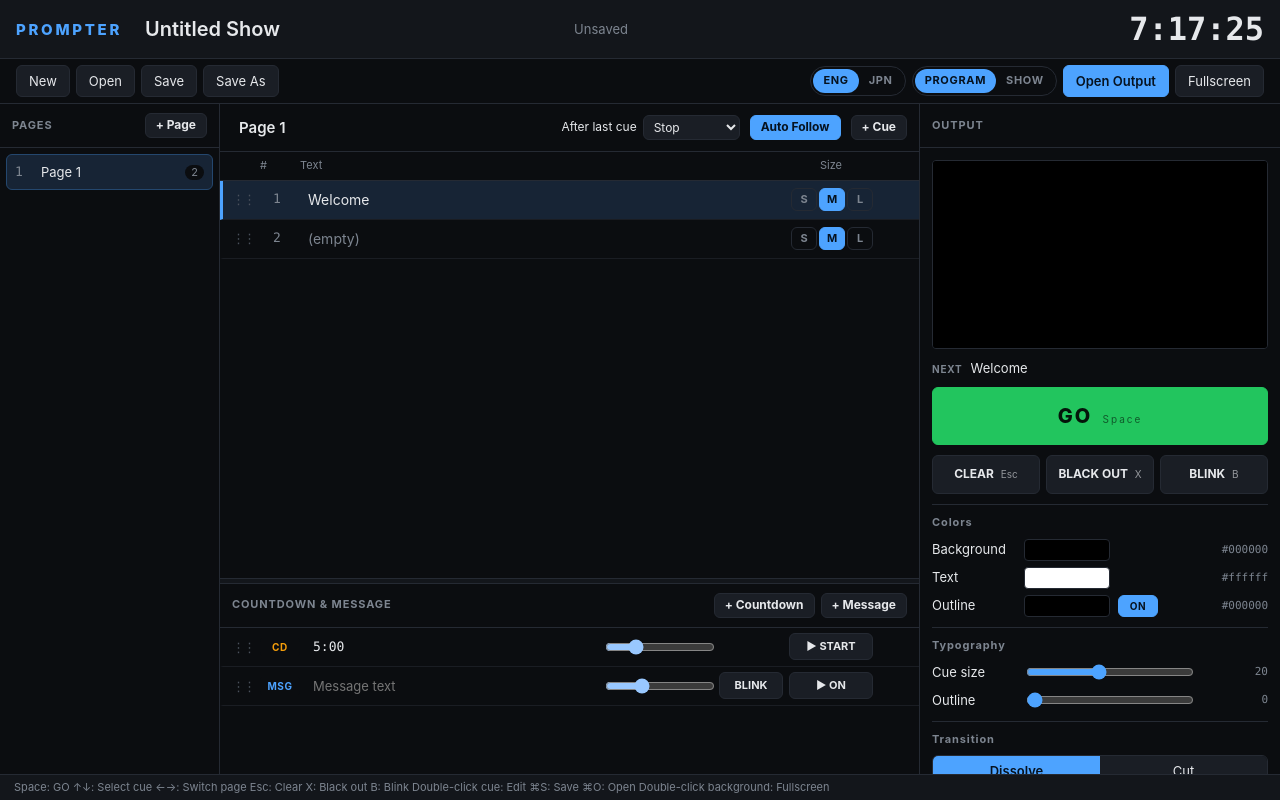
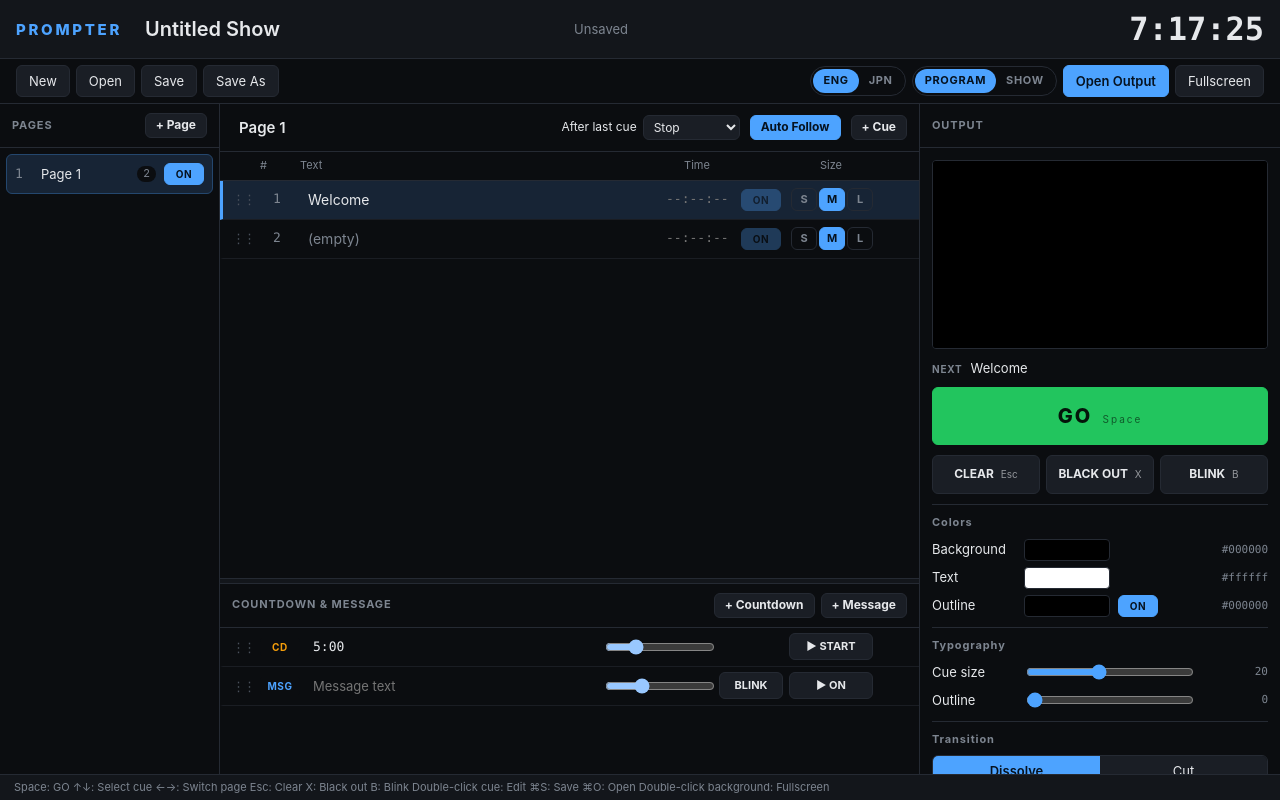
Before and after one commit to hugesesame/go-prmpt, a React (Vite) app: page / in a window 1280 px wide. Built offline with nearby package versions, Linux system fonts and the light colour scheme.

Commit message:
Add time-of-day triggers with per-cue and per-page on/off
Co-Authored-By: Claude Opus 5.5 <noreply@anthropic.com>

```diff
--- a/src/defaults.ts
+++ b/src/defaults.ts
@@ -15,11 +15,19 @@ export const defaultOutput: OutputSettings = {
 export const fontSizePresets = { S: 15, M: 20, L: 25 } as const;
 
 export function newCue(text = ''): Cue {
-  return { id: uid(), text, duration: 0, countdown: false, fontSize: fontSizePresets.M };
+  return {
+    id: uid(),
+    text,
+    duration: 0,
+    countdown: false,
+    fontSize: fontSizePresets.M,
+    triggerAt: null,
+    triggerEnabled: true,
+  };
 }
 
 export function newPage(name: string, cues: Cue[] = []): Page {
-  return { id: uid(), name, afterLast: { kind: 'stop' }, cues };
+  return { id: uid(), name, afterLast: { kind: 'stop' }, timeTriggers: true, cues };
 }
 
 /** カウントダウンとメッセージの文字の大きさ（出力画面の高さに対する %）の範囲と既定値 */
--- a/src/fileio.ts
+++ b/src/fileio.ts
@@ -1,5 +1,5 @@
-import { defaultOutput, newCue, overlaySizes, uid } from './defaults';
-import type { AfterLast, Overlay, Page, Show } from './types';
+import { defaultOutput, newCue, newPage, overlaySizes, uid } from './defaults';
+import type { AfterLast, Cue, Overlay, Page, Show } from './types';
 
 export class InvalidShowError extends Error {}
 
@@ -55,9 +55,11 @@ export function parseShow(text: string): Show {
     id: typeof p.id === 'string' ? p.id : uid(),
     name: typeof p.name === 'string' ? p.name : `Page ${i + 1}`,
     afterLast: parseAfterLast(p.afterLast, p.autoAdvance),
-    cues: Array.isArray(p.cues) ? p.cues.map((c) => ({ ...newCue(), ...c })) : [],
+    // 時刻トリガーが無かった頃のファイルはオンで読む
+    timeTriggers: p.timeTriggers !== false,
+    cues: Array.isArray(p.cues) ? p.cues.map(parseCue) : [],
   }));
-  if (pages.length === 0) pages.push({ id: uid(), name: 'Page 1', afterLast: { kind: 'stop' }, cues: [] });
+  if (pages.length === 0) pages.push(newPage('Page 1'));
 
   return {
     version: 1,
@@ -67,6 +69,13 @@ export function parseShow(text: string): Show {
     overlays: Array.isArray(raw.overlays) ? raw.overlays.flatMap(parseOverlay) : [],
     output: { ...defaultOutput, ...output },
   };
+}
+
+function parseCue(value: Partial<Cue>): Cue {
+  const cue = { ...newCue(), ...value };
+  const { triggerAt } = cue;
+  const validTime = Number.isInteger(triggerAt) && triggerAt! >= 0 && triggerAt! < 24 * 60 * 60;
+  return { ...cue, triggerAt: validTime ? triggerAt : null, triggerEnabled: cue.triggerEnabled !== false };
 }
 
 function parseOverlay(value: unknown): Overlay[] {
--- a/src/i18n.tsx
+++ b/src/i18n.tsx
@@ -44,6 +44,10 @@ const en = {
   emptyText: '(empty)',
   dragToReorder: 'Drag to reorder',
   deleteCue: 'Delete cue',
+  triggerTime: 'Time',
+  triggerTimeHint: 'Run this cue automatically at this time (24h, e.g. 14:30:00). Leave empty for none. Times already passed are skipped.',
+  cueTriggerHint: 'Time trigger of this cue on/off (Space GO still works)',
+  pageTriggerHint: 'Time triggers on this page on/off',
 
   overlays: 'Countdown & Message',
   addCountdown: '+ Countdown',
@@ -121,6 +125,10 @@ const ja: Record<Key, string> = {
   emptyText: '（空のテキスト）',
   dragToReorder: 'ドラッグで並べ替え',
   deleteCue: 'Cue を削除',
+  triggerTime: '時刻',
+  triggerTimeHint: 'この時刻に自動で実行（24 時間表記、例 14:30:00）。空欄なら実行しない。過ぎた時刻は飛ばす',
+  cueTriggerHint: 'この Cue の時刻トリガーのオン／オフ（Space の GO は使える）',
+  pageTriggerHint: 'このページの時刻トリガーのオン／オフ',
 
   overlays: 'カウントダウン・メッセージ',
   addCountdown: '＋ カウントダウン',
--- a/src/primary/CueList.tsx
+++ b/src/primary/CueList.tsx
@@ -109,6 +109,8 @@ export function CueList({ page, pages, selectedCueId, liveCueId, liveKey, locked
         <span>{t('duration')}</span>
         <span title={t('countdownHint')}>CD</span>
         */}
+        <span className="time-head" title={t('triggerTimeHint')}>{t('triggerTime')}</span>
+        <span />
         <span className="size-head">{t('size')}</span>
         <span />
       </div>
@@ -198,6 +200,24 @@ export function CueList({ page, pages, selectedCueId, liveCueId, liveKey, locked
               onChange={(e) => dispatch({ type: 'updateCue', id: cue.id, patch: { countdown: e.target.checked } })}
             />
             */}
+            <TimeInput
+              key={cue.triggerAt}
+              seconds={cue.triggerAt}
+              off={!cue.triggerEnabled || !page.timeTriggers}
+              readOnly={locked}
+              title={t('triggerTimeHint')}
+              onCommit={(triggerAt) => dispatch({ type: 'updateCue', id: cue.id, patch: { triggerAt } })}
+            />
+            {/* 時刻トリガーだけのオン／オフ。手動の GO や ↑↓ の選択には関係しない。ショーモードでも切り替えられる */}
+            <button
+              className={cue.triggerEnabled ? 'on-off trigger-toggle active' : 'on-off trigger-toggle'}
+              aria-pressed={cue.triggerEnabled}
+              disabled={cue.triggerAt === null}
+              title={t('cueTriggerHint')}
+              onClick={() => dispatch({ type: 'updateCue', id: cue.id, patch: { triggerEnabled: !cue.triggerEnabled } })}
+            >
+              {cue.triggerEnabled ? 'ON' : 'OFF'}
+            </button>
             <div className="size-presets" title={t('cueSizeHint')}>
               {Object.entries(fontSizePresets).map(([label, size]) => (
                 <button
@@ -240,6 +260,57 @@ function useAutoFollow() {
   return [on, setOn] as const;
 }
 
+const pad = (n: number) => String(n).padStart(2, '0');
+
+/** 0 時からの秒を「14:30:00」にする */
+function formatTimeOfDay(seconds: number) {
+  return `${pad(Math.floor(seconds / 3600))}:${pad(Math.floor(seconds / 60) % 60)}:${pad(seconds % 60)}`;
+}
+
+/** 「14:30」「14:30:05」「1430」「143005」を 0 時からの秒にする。空は null、読めなければ undefined */
+function parseTimeOfDay(text: string): number | null | undefined {
+  const value = text.trim();
+  if (value === '') return null;
+  const match = /^(\d{1,2}):(\d{2})(?::(\d{2}))?$/.exec(value) ?? /^(\d{2})(\d{2})(\d{2})?$/.exec(value);
+  if (!match) return undefined;
+  const [h, m, s] = [Number(match[1]), Number(match[2]), Number(match[3] ?? 0)];
+  if (h > 23 || m > 59 || s > 59) return undefined;
+  return h * 3600 + m * 60 + s;
+}
+
+interface TimeInputProps {
+  seconds: number | null;
+  /** トリガーがオフ（Cue かページで）。時刻を薄く表示する */
+  off: boolean;
+  readOnly: boolean;
+  title: string;
+  onCommit: (seconds: number | null) => void;
+}
+
+/** 時刻トリガーの時刻。Enter か欄の外をクリックで確定し、読めない入力は元に戻す */
+function TimeInput({ seconds, off, readOnly, title, onCommit }: TimeInputProps) {
+  const [draft, setDraft] = useState(seconds === null ? '' : formatTimeOfDay(seconds));
+  const commit = () => {
+    const parsed = parseTimeOfDay(draft);
+    if (parsed === undefined || parsed === seconds) setDraft(seconds === null ? '' : formatTimeOfDay(seconds));
+    else onCommit(parsed);
+  };
+  return (
+    <input
+      className={off ? 'cue-time off' : 'cue-time'}
+      value={draft}
+      placeholder="--:--:--"
+      readOnly={readOnly}
+      title={title}
+      onChange={(e) => setDraft(e.target.value)}
+      onBlur={commit}
+      onKeyDown={(e) => {
+        if (e.key === 'Enter') e.currentTarget.blur();
+      }}
+    />
+  );
+}
+
 interface EditorProps {
   initial: string;
   placeholder: string;
--- a/src/primary/PageList.tsx
+++ b/src/primary/PageList.tsx
@@ -72,6 +72,18 @@ export function PageList({ pages, currentPageId, locked, dispatch }: Props) {
                   {page.afterLast.kind === 'next' ? '→' : `↪${pages.indexOf(target) + 1}`}
                 </span>
               )}
+              {/* 時刻トリガーは本番中に止めたいこともあるのでショーモードでも切り替えられる */}
+              <button
+                className={page.timeTriggers ? 'on-off trigger-toggle active' : 'on-off trigger-toggle'}
+                aria-pressed={page.timeTriggers}
+                title={t('pageTriggerHint')}
+                onClick={(e) => {
+                  e.stopPropagation();
+                  dispatch({ type: 'setPageTimeTriggers', id: page.id, on: !page.timeTriggers });
+                }}
+              >
+                {page.timeTriggers ? 'ON' : 'OFF'}
+              </button>
               {!locked && pages.length > 1 && (
                 <button
                   className="icon-button"
--- a/src/primary/PrimaryApp.tsx
+++ b/src/primary/PrimaryApp.tsx
@@ -13,6 +13,7 @@ import { CueList } from './CueList';
 import { OverlayList } from './OverlayList';
 import { PageList } from './PageList';
 import { useOtherPrimaryTabs } from './useOtherPrimaryTabs';
+import { useTimeTriggers } from './useTimeTriggers';
 
 function isTyping(target: EventTarget | null) {
   return target instanceof HTMLElement && (target.isContentEditable || /^(INPUT|TEXTAREA|SELECT)$/.test(target.tagName));
@@ -44,6 +45,7 @@ export function PrimaryApp() {
   const [mode, setMode] = useMode();
   const locked = mode === 'show';
   const page = currentPage(state);
+  useTimeTriggers(state.show.pages, dispatch);
 
   const outputState: OutputState = useMemo(
     () => ({
--- /dev/null
+++ b/src/primary/tickWorker.ts
@@ -0,0 +1,3 @@
+// 時刻トリガー用の時計。タブが裏に回ると Chrome はページのタイマーを最大 1 分に 1 回まで間引くが、
+// Worker のタイマーは間引かれにくいので、ここで刻んだ合図をページで受け取る
+setInterval(() => postMessage(null), 200);
--- /dev/null
+++ b/src/primary/useTimeTriggers.ts
@@ -0,0 +1,49 @@
+import { useEffect, useRef, type Dispatch } from 'react';
+import type { Action } from '../state';
+import type { Page } from '../types';
+
+/** 予定の時刻からこれ以上遅れていたら実行しない（スリープ明けなどにまとめて出ないように） */
+const LATE_LIMIT_MS = 5000;
+
+/** その日の 0 時からの秒を、day と同じ日の時刻（ミリ秒）にする */
+function timeOnDay(day: number, seconds: number) {
+  const d = new Date(day);
+  return new Date(d.getFullYear(), d.getMonth(), d.getDate(), 0, 0, seconds).getTime();
+}
+
+/** 前回の確認（from）から今（to）までの間に時刻が来た Cue。時刻順、同じ時刻ならリストの順 */
+function dueCues(pages: Page[], from: number, to: number) {
+  const due: { pageId: string; cueId: string; at: number }[] = [];
+  for (const page of pages) {
+    if (!page.timeTriggers) continue;
+    for (const cue of page.cues) {
+      if (!cue.triggerEnabled || cue.triggerAt === null) continue;
+      // 0 時をまたいだときのために、前回の確認の日と今日の両方で見る
+      for (const at of new Set([timeOnDay(from, cue.triggerAt), timeOnDay(to, cue.triggerAt)])) {
+        if (from < at && at <= to && to - at <= LATE_LIMIT_MS) due.push({ pageId: page.id, cueId: cue.id, at });
+      }
+    }
+  }
+  return due.sort((a, b) => a.at - b.at);
+}
+
+/**
+ * 各 Cue に設定した時刻になったら実行する。ページをまたいで、モードに関係なく動く。
+ * 開いた時点ですでに過ぎている時刻は実行しない
+ */
+export function useTimeTriggers(pages: Page[], dispatch: Dispatch<Action>) {
+  const pagesRef = useRef(pages);
+  pagesRef.current = pages;
+
+  useEffect(() => {
+    const worker = new Worker(new URL('./tickWorker.ts', import.meta.url), { type: 'module' });
+    let last = Date.now();
+    worker.onmessage = () => {
+      const now = Date.now();
+      // 同じ時刻の Cue が複数あると順に実行され、リストで後ろの Cue が残る
+      for (const { pageId, cueId } of dueCues(pagesRef.current, last, now)) dispatch({ type: 'fireCue', pageId, cueId });
+      last = now;
+    };
+    return () => worker.terminate();
+  }, [dispatch]);
+}
--- a/src/state.ts
+++ b/src/state.ts
@@ -24,6 +24,7 @@ export type Action =
   | { type: 'selectPage'; id: string }
   | { type: 'selectPageRelative'; delta: number }
   | { type: 'setPageAfterLast'; id: string; value: AfterLast }
+  | { type: 'setPageTimeTriggers'; id: string; on: boolean }
   | { type: 'addCue' }
   | { type: 'updateCue'; id: string; patch: Partial<Omit<Cue, 'id'>> }
   | { type: 'deleteCue'; id: string }
@@ -37,6 +38,8 @@ export type Action =
   /** 出ていなければ出す（カウントダウンは最初から開始）、出ていれば消す。同じ種類は入れ替わる */
   | { type: 'toggleOverlay'; id: string }
   | { type: 'go' }
+  /** 時刻トリガー。開いていないページの Cue でも手動の GO と同じように実行する */
+  | { type: 'fireCue'; pageId: string; cueId: string }
   | { type: 'clear' }
   | { type: 'toggleBlackout' }
   | { type: 'toggleBlink' }
@@ -157,6 +160,8 @@ function reducer(state: AppState, action: Action): AppState {
     }
     case 'setPageAfterLast':
       return updatePage(state, action.id, (p) => ({ ...p, afterLast: action.value }));
+    case 'setPageTimeTriggers':
+      return updatePage(state, action.id, (p) => ({ ...p, timeTriggers: action.on }));
 
     case 'addCue': {
       const page = currentPage(state);
@@ -257,6 +262,11 @@ function reducer(state: AppState, action: Action): AppState {
       const page = currentPage(state);
       return fire(state, page, page.cues.findIndex((c) => c.id === state.selectedCueId));
     }
+    case 'fireCue': {
+      const page = state.show.pages.find((p) => p.id === action.pageId);
+      if (!page) return state;
+      return fire(state, page, page.cues.findIndex((c) => c.id === action.cueId));
+    }
     case 'clear':
       return { ...state, live: null };
     case 'toggleBlackout':
--- a/src/styles.css
+++ b/src/styles.css
@@ -340,7 +340,7 @@ input[type='checkbox'] {
 .cue-row {
   display: grid;
   /* 保留中の Sec / CD 列を戻すときは 1fr の後に 64px 32px を足す */
-  grid-template-columns: 22px 34px 1fr 84px 28px;
+  grid-template-columns: 22px 34px 1fr 76px 34px 92px 28px;
   gap: 6px;
   align-items: center;
   padding: 0 12px;
@@ -432,9 +432,10 @@ input[type='checkbox'] {
   color: var(--accent);
   opacity: 0.8;
 }
-/* S / M / L のボタン群（列幅とほぼ同じ幅）の中央に合わせる */
+/* S / M / L のボタン群は右寄せで、左の 8px は ON/OFF ボタンとの間隔。見出しはボタン群の中央に合わせる */
 .size-head {
   text-align: center;
+  padding-left: 8px;
 }
 .size-presets {
   justify-content: flex-end;
@@ -455,6 +456,27 @@ input[type='checkbox'] {
   background: var(--accent);
   border-color: var(--accent);
   color: #06121f;
+}
+
+.cue-time {
+  width: 100%;
+  font-family: var(--mono);
+  text-align: center;
+}
+.cue-time.off {
+  color: var(--muted);
+  text-decoration: line-through;
+}
+.time-head {
+  text-align: center;
+}
+.trigger-toggle {
+  width: 34px;
+  flex-shrink: 0;
+}
+.trigger-toggle:disabled {
+  opacity: 0.3;
+  cursor: default;
 }
 
 .cue-duration {
--- a/src/types.ts
+++ b/src/types.ts
@@ -7,6 +7,10 @@ export interface Cue {
   countdown: boolean;
   /** 出力画面の高さに対する % */
   fontSize: number;
+  /** 自動で実行する時刻（0 時からの秒）。null は時刻トリガー無し */
+  triggerAt: number | null;
+  /** 時刻トリガーを有効にする。手動の GO には関係しない */
+  triggerEnabled: boolean;
 }
 
 /** 最後の Cue を実行した後の選択の移り先 */
@@ -16,6 +20,8 @@ export interface Page {
   id: string;
   name: string;
   afterLast: AfterLast;
+  /** このページの Cue の時刻トリガーを有効にする */
+  timeTriggers: boolean;
   cues: Cue[];
 }
 
```
